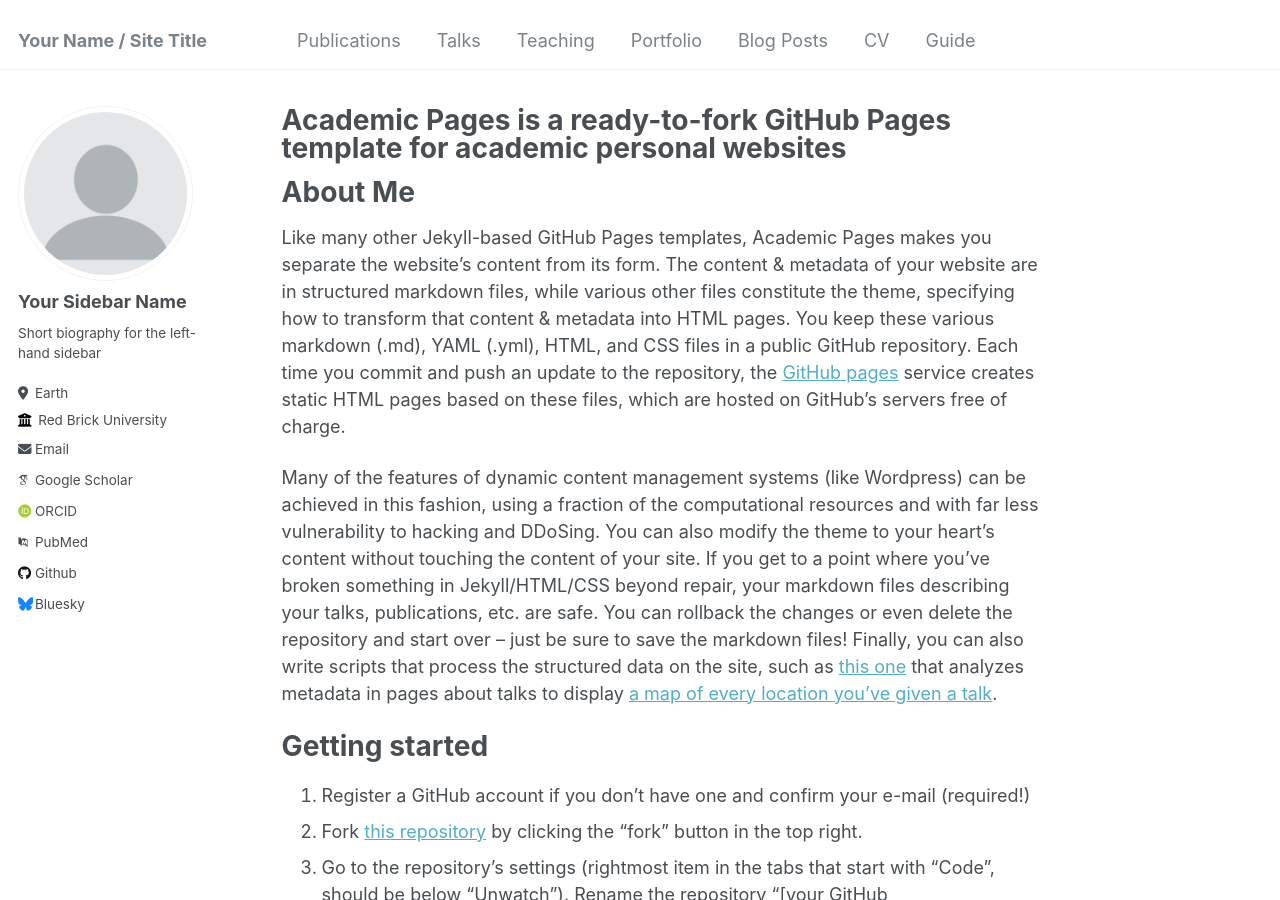
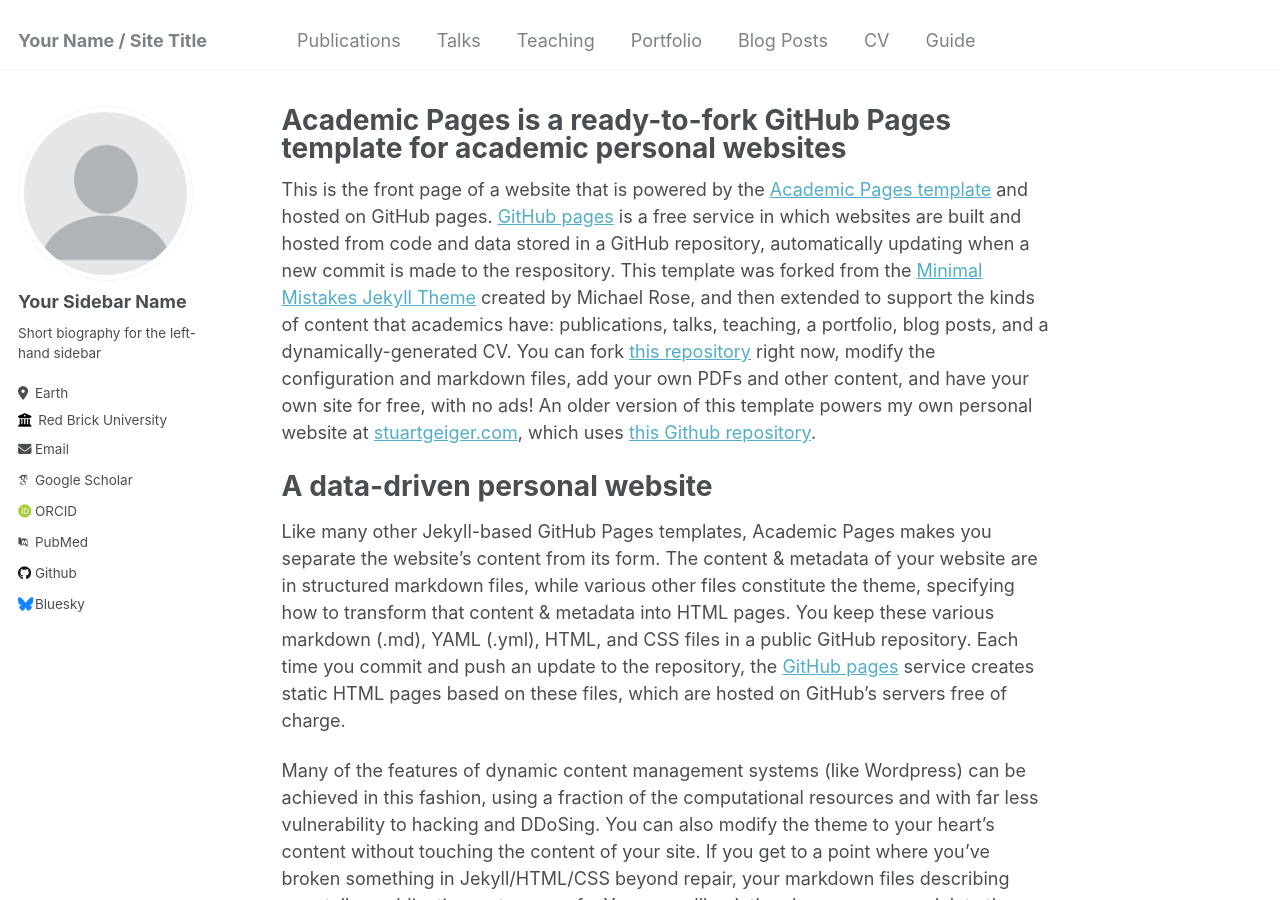
Before and after one commit to KavinduKariyawasam/Kavindu, a Jekyll site: the page built from _pages/about.md, in a window 1280 px wide and 900 px high. Built offline with Jekyll 4.4.1, drawn with Linux system fonts in a browser that asks for light colours; some web fonts are replaced.

Commit message:
Update about.md

```diff
--- a/_pages/about.md
+++ b/_pages/about.md
@@ -7,8 +7,9 @@ redirect_from:
   - /about.html
 ---
 
+This is the front page of a website that is powered by the [Academic Pages template](https://github.com/academicpages/academicpages.github.io) and hosted on GitHub pages. [GitHub pages](https://pages.github.com) is a free service in which websites are built and hosted from code and data stored in a GitHub repository, automatically updating when a new commit is made to the respository. This template was forked from the [Minimal Mistakes Jekyll Theme](https://mmistakes.github.io/minimal-mistakes/) created by Michael Rose, and then extended to support the kinds of content that academics have: publications, talks, teaching, a portfolio, blog posts, and a dynamically-generated CV. You can fork [this repository](https://github.com/academicpages/academicpages.github.io) right now, modify the configuration and markdown files, add your own PDFs and other content, and have your own site for free, with no ads! An older version of this template powers my own personal website at [stuartgeiger.com](http://stuartgeiger.com), which uses [this Github repository](https://github.com/staeiou/staeiou.github.io).
 
-About Me
+A data-driven personal website
 ======
 Like many other Jekyll-based GitHub Pages templates, Academic Pages makes you separate the website's content from its form. The content & metadata of your website are in structured markdown files, while various other files constitute the theme, specifying how to transform that content & metadata into HTML pages. You keep these various markdown (.md), YAML (.yml), HTML, and CSS files in a public GitHub repository. Each time you commit and push an update to the repository, the [GitHub pages](https://pages.github.com/) service creates static HTML pages based on these files, which are hosted on GitHub's servers free of charge.
 
```
